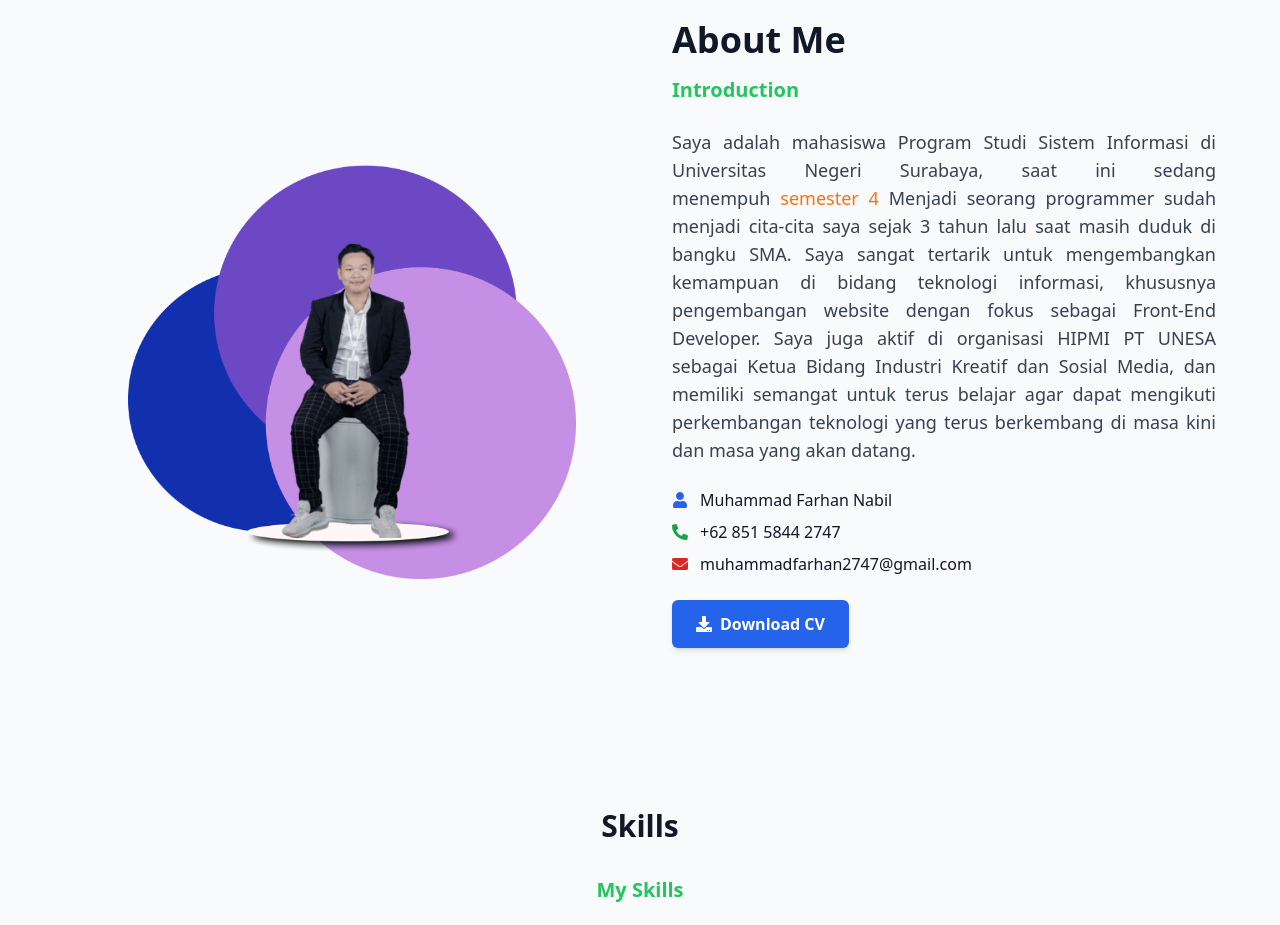
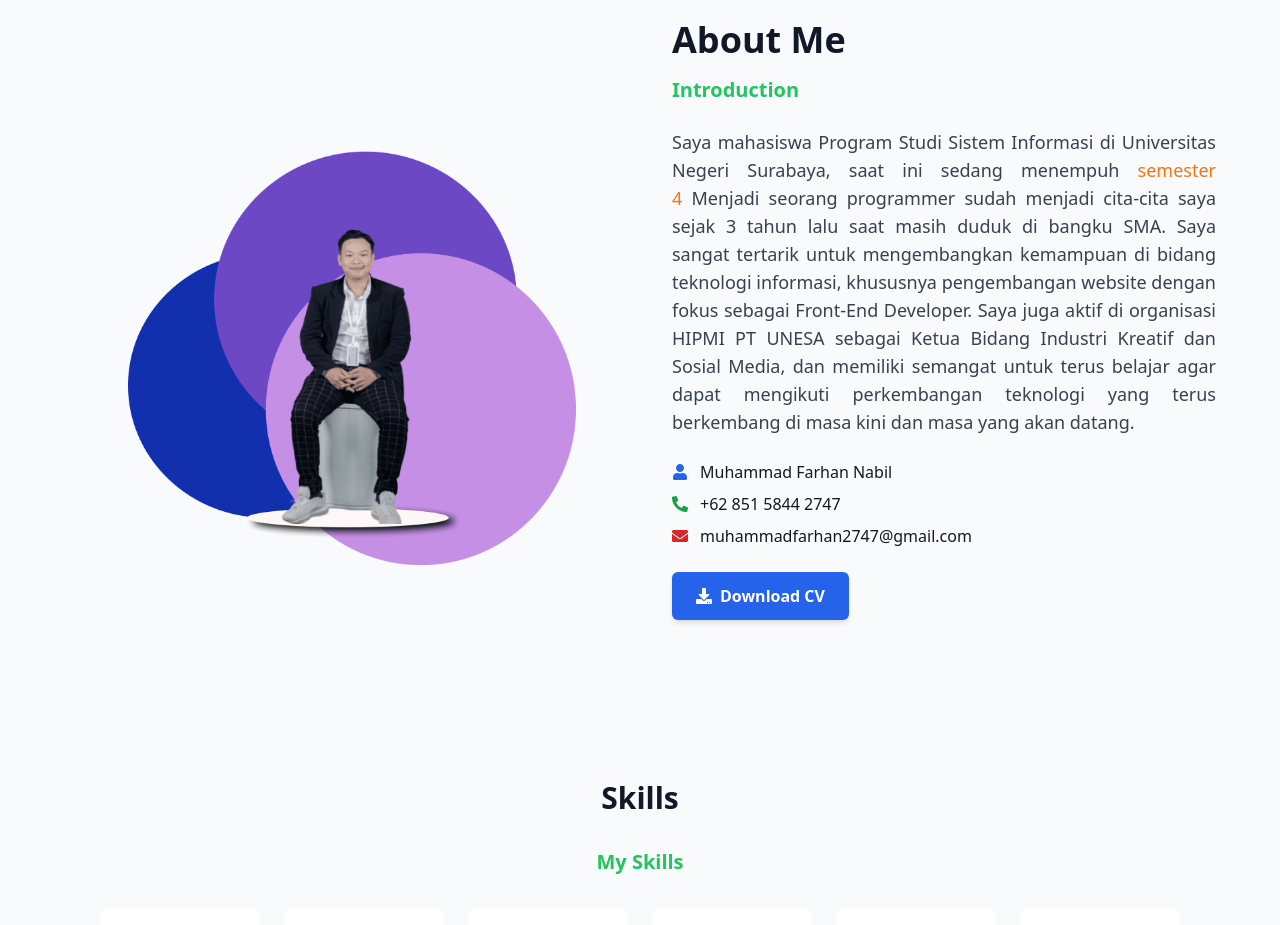
Before and after one commit to Boasfar27/PORTOFOLIO-WEB, a React (Vite) app: page / in a window 1280 px wide. Shown: the part 860-1785 px from the top of the page. Built offline with nearby package versions, Linux system fonts and the light colour scheme.

Commit message:
components : about

```diff
--- a/src/components/About.jsx
+++ b/src/components/About.jsx
@@ -83,7 +83,7 @@ function About() {
             data-aos="fade-up"
             data-aos-delay="200"
           >
-            Saya adalah mahasiswa Program Studi Sistem Informasi di Universitas Negeri Surabaya, saat ini sedang menempuh&nbsp;
+            Saya mahasiswa Program Studi Sistem Informasi di Universitas Negeri Surabaya, saat ini sedang menempuh&nbsp;
             <span className="text-orange-500">semester 4</span>
             &nbsp;Menjadi seorang programmer sudah menjadi cita-cita saya sejak 3 tahun lalu saat masih duduk di bangku SMA. Saya sangat tertarik untuk mengembangkan kemampuan di bidang teknologi informasi, khususnya pengembangan website dengan fokus sebagai Front-End Developer. Saya juga aktif di organisasi HIPMI PT UNESA sebagai Ketua Bidang Industri Kreatif dan Sosial Media, dan memiliki semangat untuk terus belajar agar dapat mengikuti perkembangan teknologi yang terus berkembang di masa kini dan masa yang akan datang.
           </motion.p>
```
